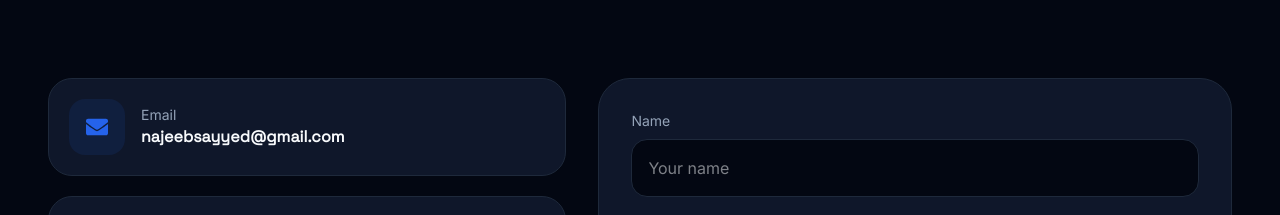
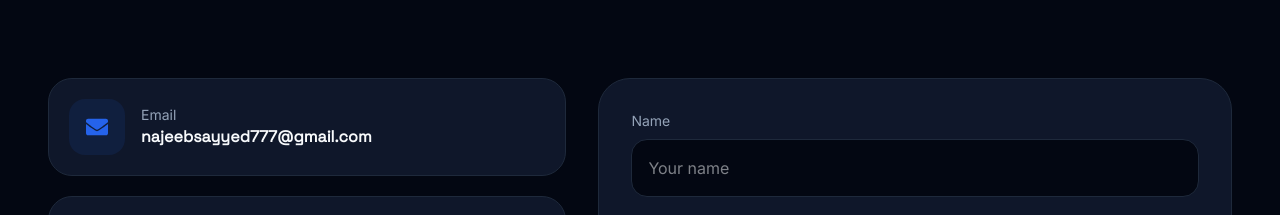
Before and after one commit to najeebsayyed/portfolio, a React (Vite) app: page / in a window 1280 px wide. Shown: the part 2860-3075 px from the top of the page. Built offline with nearby package versions, Linux system fonts and the light colour scheme.

Commit message:
update in contact

```diff
--- a/src/components/sections/Contact.tsx
+++ b/src/components/sections/Contact.tsx
@@ -59,7 +59,7 @@ export default function Contact() {
                 <p className="text-sm text-muted">Email</p>
 
                 <h4 className="break-all font-semibold text-text">
-                  najeebsayyed@gmail.com
+                  najeebsayyed777@gmail.com
                 </h4>
               </div>
             </a>
```
